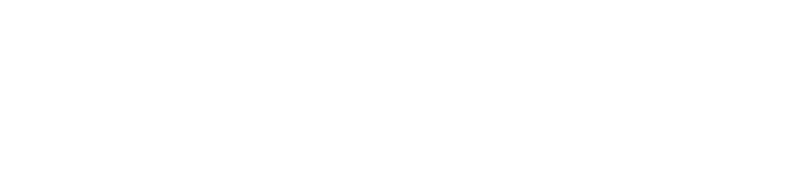
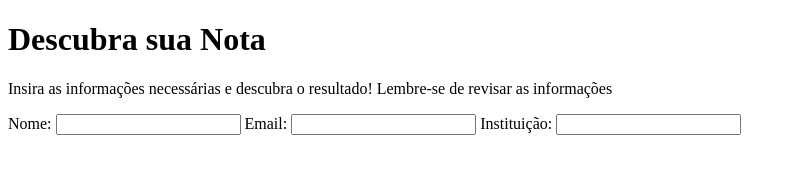
Before and after one commit to arthurbispomorais874-dev/descobrir-notas-code, a plain HTML site: page index.html in a window 1280 px wide. Shown: the whole page, without its empty margins (0-796 px from the left). Drawn offline with Linux system fonts and the light colour scheme.

Commit message:
Adição do h2, div, for e labels no HTML.

```diff
--- a/index.html
+++ b/index.html
@@ -1,11 +1,27 @@
 <!DOCTYPE html>
 <html lang="pt-BR">
+
 <head>
     <meta charset="UTF-8">
     <meta name="viewport" content="width=device-width, initial-scale=1.0">
     <title>Sistema de Aprovação</title>
 </head>
+
 <body>
+    <div>
+        <h1>Descubra sua Nota</h1>
+        <p>Insira as informações necessárias e descubra o resultado!
+           Lembre-se de revisar as informações</p>
 
+        <form>
+            <label for="">Nome:</label>
+            <input type="text">
+            <label for="">Email:</label>
+            <input type="email">
+            <label for="">Instituição:</label>
+            <input type="text">
+        </form>
+    </div>
 </body>
+
 </html>
```
